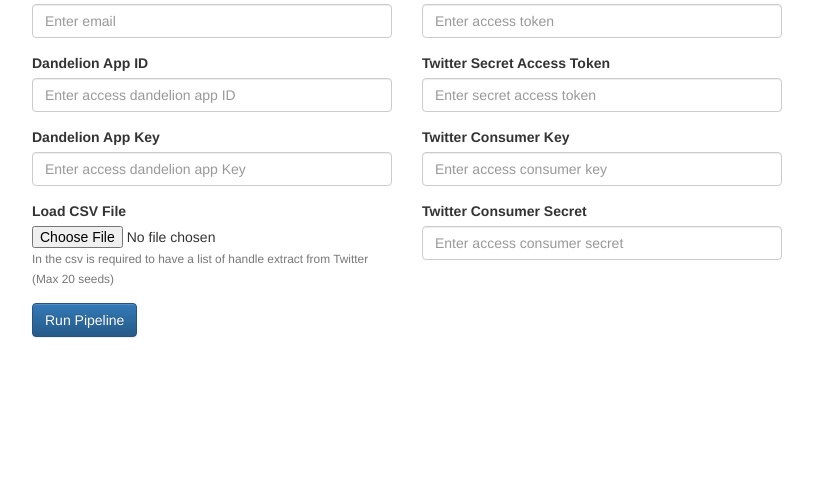
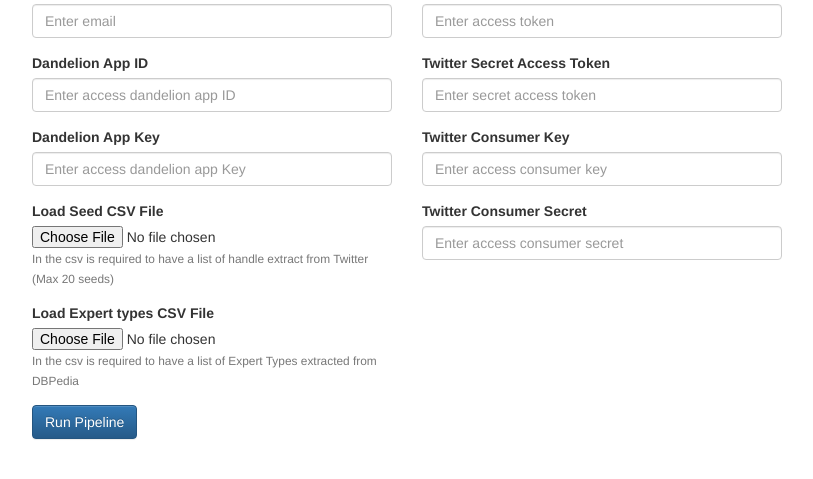
Before and after one commit to DataSciencePolimi/social-knowledge-extractor, a Flask app: page / in a window 1280 px wide. Shown: the part 212-691 px from the top of the page, without its empty margins (38-851 px from the left). Run offline with Flask 2, Linux system fonts and the light colour scheme; some libraries are stand-ins or nearby versions.

Commit message:
Added Expert types csv form

```diff
--- a/app.py
+++ b/app.py
@@ -38,22 +38,22 @@ def run():
     configuration.APP1_ID = dandelion_app_id
     configuration.API_KEY_DANDELION1 = dandelion_app_key
 
-    configuration.APP2_ID = dandelion_app_id
-    configuration.API_KEY_DANDELION2 = dandelion_app_key
-    configuration.APP3_ID = dandelion_app_id
-    configuration.API_KEY_DANDELION3 = dandelion_app_key
-    configuration.APP4_ID = dandelion_app_id
-    configuration.API_KEY_DANDELION4 = dandelion_app_key
-    configuration.NUMBER_REQUEST_DANDELION = 250
+    configuration.NUMBER_REQUEST_DANDELION = 1000
 
     diction = {k:v[0] for (k,v) in dict(request.form).items()}
     diction["status"] = "processing"
 
-    id_experiment = db_manager.write_mongo("user", diction)
-
     seeds_file = request.files["input_seeds"]
     seeds_dataframe = pd.read_csv(seeds_file)
     seeds = seeds_dataframe.ix[:, 1].tolist()
+
+    expert_file = request.files["input_expert"]
+    expert_dataframe = pd.read_csv(expert_file)
+    experts = expert_dataframe.ix[:, 0].tolist()
+    diction["expert_types"] = experts
+
+    id_experiment = db_manager.write_mongo("experiment", diction)
+
     _thread.start_new_thread(crawler_pipeline.PipelineCrawler, (100,seeds[:20],id_experiment))
 
     return render_template('redirect.html',title='Completed Request')
--- a/crawler/crawler_pipeline.py
+++ b/crawler/crawler_pipeline.py
@@ -43,9 +43,9 @@ class PipelineCrawler:
         #csv_formatter.CsvFormatter()
 
         #Update status of requested Pipeline
-        user = list(self.db_manager.find("user",{"_id":id_experiment}))[0]
+        user = list(self.db_manager.find("experiment",{"_id":id_experiment}))[0]
         user["status"] = "complete"
-        self.db_manager.update("user",{"_id":id_experiment}, user)
+        self.db_manager.update("experiment",{"_id":id_experiment}, user)
 
         #Email sender with rank is needed
         print(list(self.db_manager.find("rank_candidates", {}).sort("ranking_index", pymongo.DESCENDING))[:250])
--- a/templates/index.html
+++ b/templates/index.html
@@ -65,11 +65,16 @@
                         </div>
 
                         <div class="form-group">
-                            <label for="input_seeds">Load CSV File</label>
+                            <label for="input_seeds">Load Seed CSV File</label>
                             <input type="file" class="form-control-file" name="input_seeds" id="input_seeds" aria-describedby="fileHelp">
                             <small id="fileHelp" class="form-text text-muted">In the csv is required to have a list of handle extract from Twitter (Max 20 seeds)</small>
                         </div>
 
+                        <div class="form-group">
+                            <label for="input_seeds">Load Expert types CSV File</label>
+                            <input type="file" class="form-control-file" name="input_expert" id="input_expert" aria-describedby="fileHelp">
+                            <small id="fileHelp" class="form-text text-muted">In the csv is required to have a list of Expert Types extracted from DBPedia</small>
+                        </div>
                         <button type="submit" class="btn btn-primary">Run Pipeline</button>
                     </div>
                     <div class="col-md-4">
```
